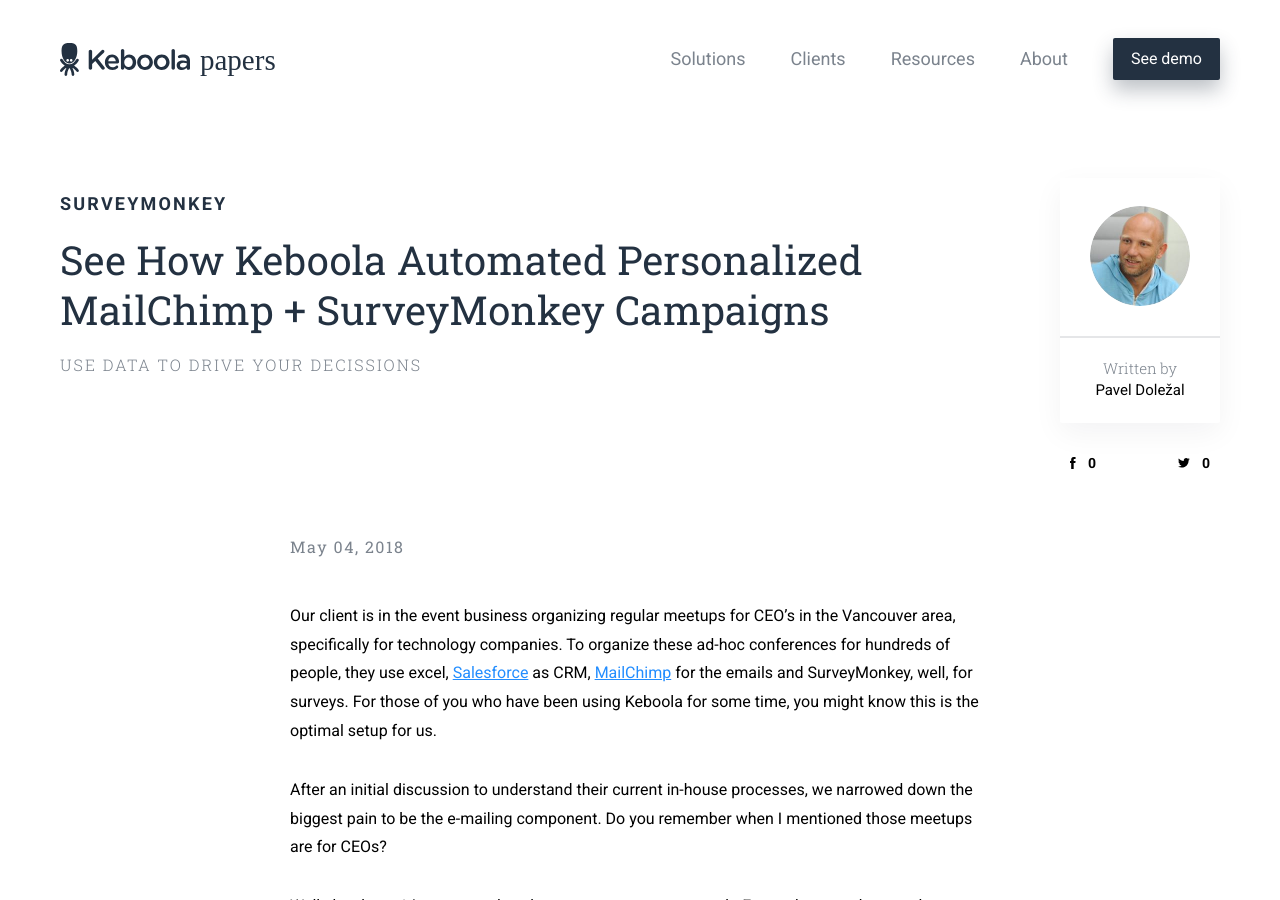
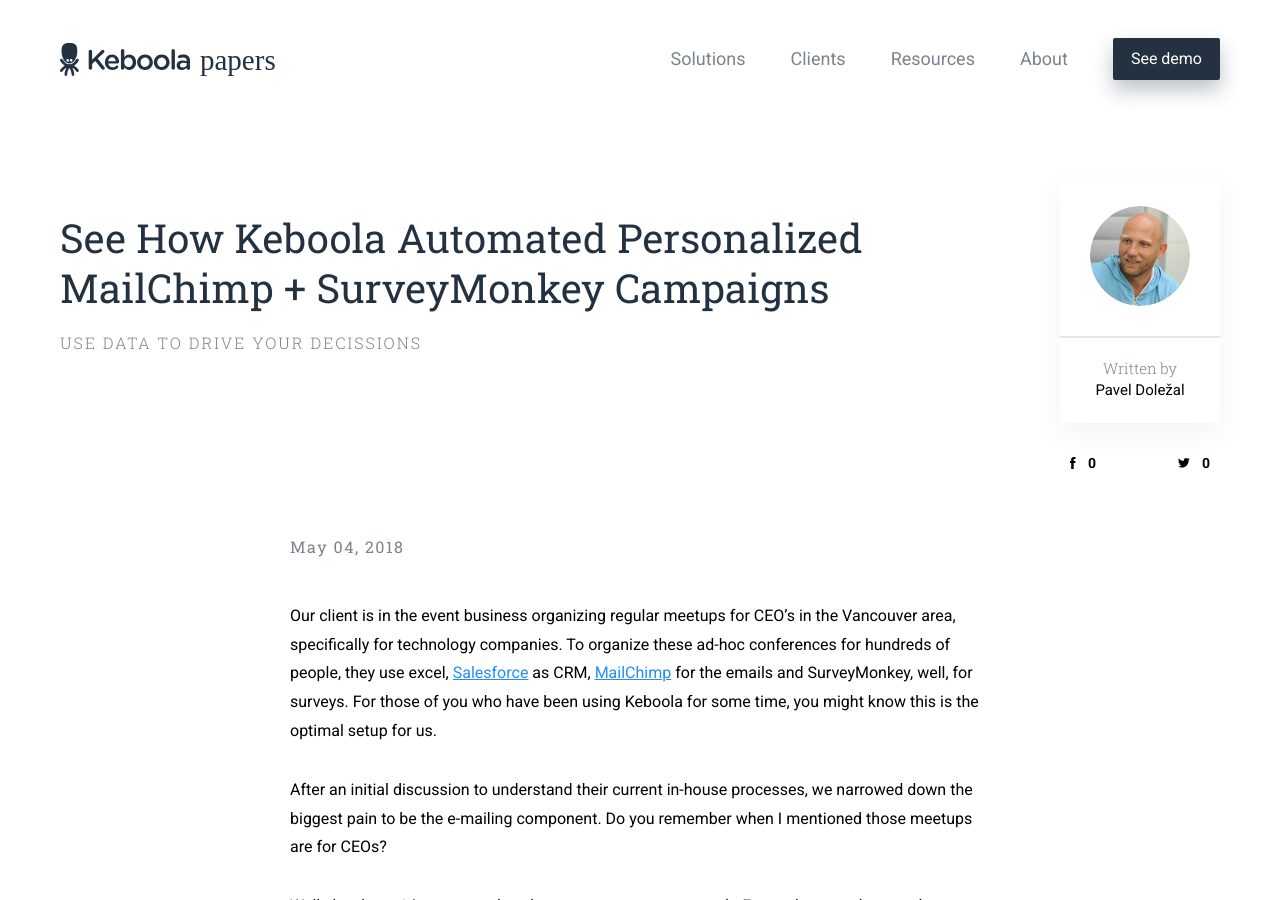
Before and after one commit to keboola/blog, a Jekyll site: the page built from _posts/2018-03-24-see-how-keboola-automated-personalized-mailchimp-surveymonkey-campaigns.md, in a window 1280 px wide and 900 px high. Built offline with Jekyll 4.4.1, drawn with Linux system fonts in a browser that asks for light colours; nearby versions of some CDN libraries.

Commit message:
Update from Forestry.io

```diff
--- a/_data/test.yml
+++ b/_data/test.yml
@@ -1,8 +1,7 @@
+---
 - name: Eric Mill
   github: konklone
-
 - name: Parker Moore
   github: parkr
-
 - name: Liu Fengyun
   github: liufengyun
--- a/_posts/2018-03-24-see-how-keboola-automated-personalized-mailchimp-surveymonkey-campaigns.md
+++ b/_posts/2018-03-24-see-how-keboola-automated-personalized-mailchimp-surveymonkey-campaigns.md
@@ -14,9 +14,7 @@ tags:
 - surveymonkey
 - automation
 date: 2018-05-04 23:00:00 +0000
-categories:
-- surveymonkey
-category: []
+categories: []
 user: petr
 ---
 
```
